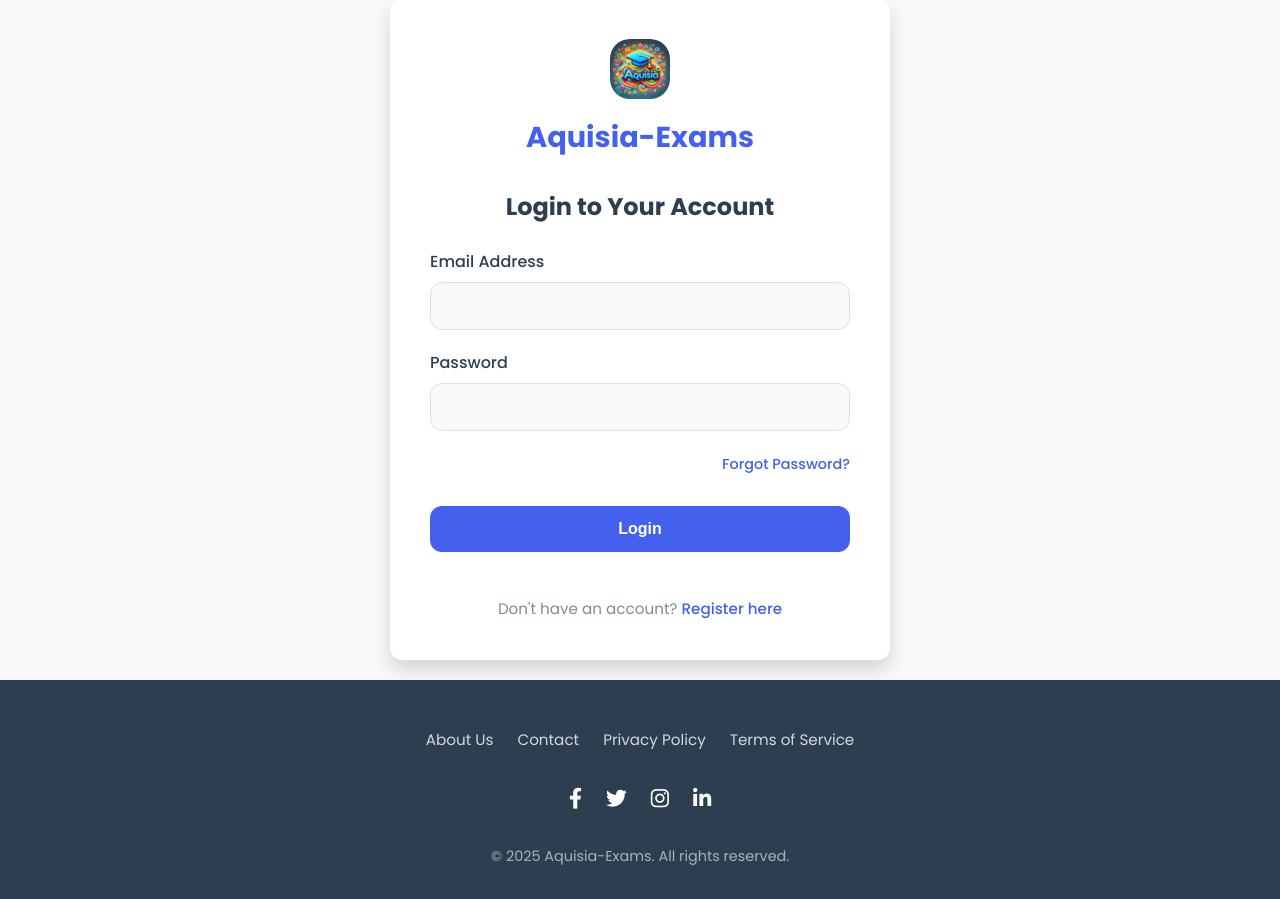
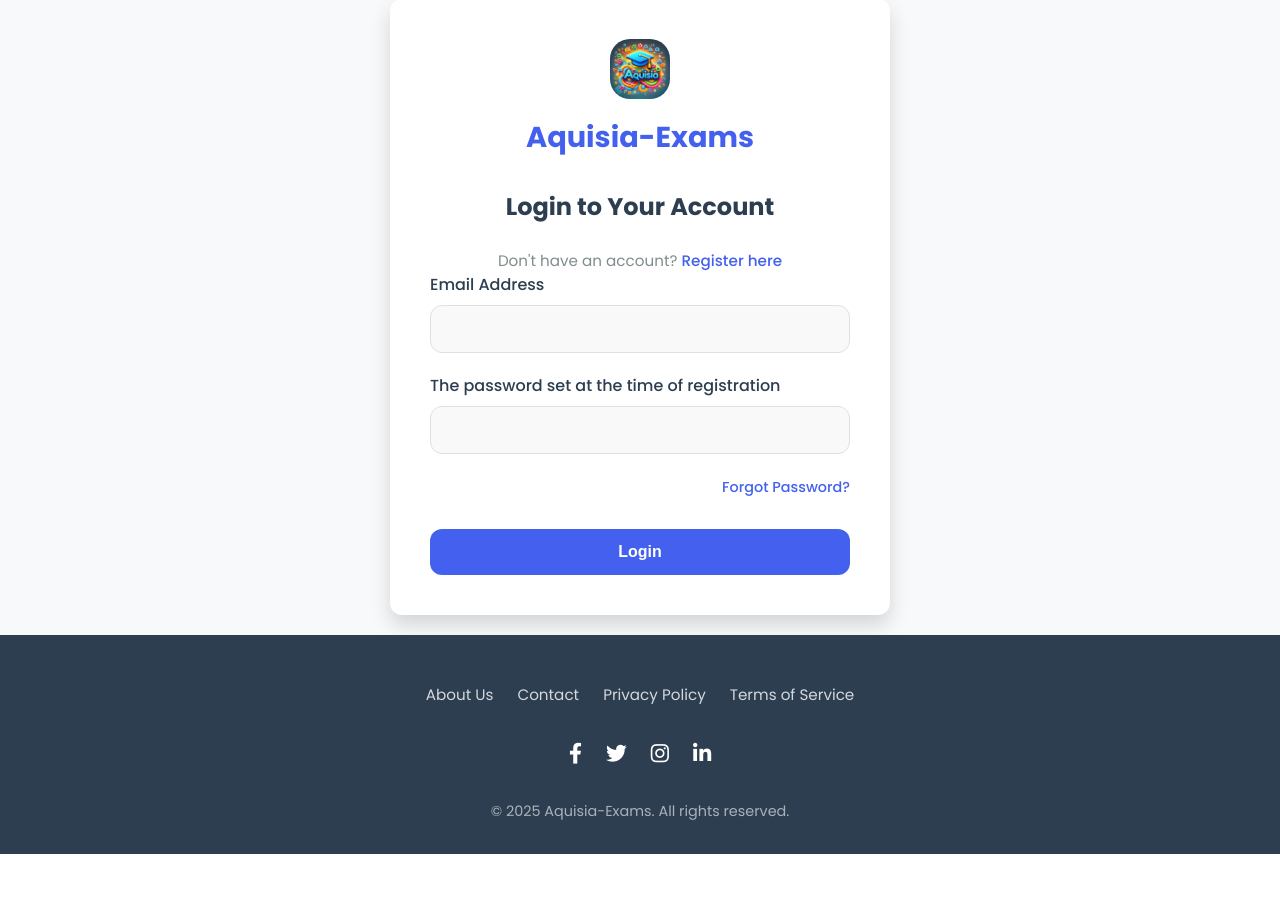
Before and after one commit to kotturi-koushil/AquisiaExams, a Flask app: page /login in a window 1280 px wide. Shown: the part 101-1000 px from the top of the page. After the commit the page ends 955 px from the top, so only its background shows below. Run offline with Flask 3, Linux system fonts and the light colour scheme.

Commit message:
Update login_final.html

```diff
--- a/templates/login_final.html
+++ b/templates/login_final.html
@@ -448,6 +448,9 @@
             <p style="color:red;">{{r}}</p>
             <h2 class="auth-title">Login to Your Account</h2>
             {% with messages = get_flashed_messages(with_categories=true) %}
+             <div class="auth-footer">
+                    Don't have an account? <a href="{{ url_for('register') }}" class="auth-link">Register here</a>
+                </div>
     {% if messages %}
         {% for category, message in messages %}
             <div class="alert alert-{{ category }}">{{ message }}</div>
@@ -462,7 +465,7 @@
                 </div>
 
                 <div class="form-group">
-                    <label for="password" class="form-label">Password</label>
+                    <label for="password" class="form-label">The password set at the time of registration</label>
                     <input type="password" id="password" name="password" class="form-control" required>
                 </div>
 
@@ -476,9 +479,7 @@
 
 
 
-                <div class="auth-footer">
-                    Don't have an account? <a href="{{ url_for('register') }}" class="auth-link">Register here</a>
-                </div>
+
             </form>
         </div>
     </div>
```
